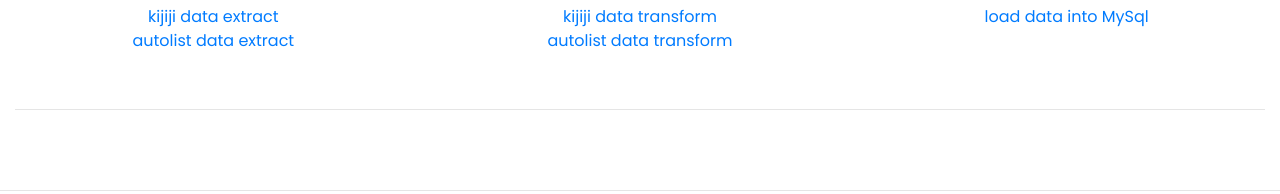
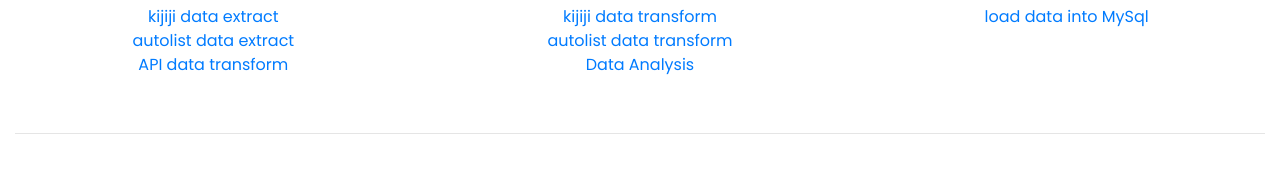
Before and after one commit to Pyligent/Car_ETL_PROJECT, a plain HTML site: page index.html in a window 1280 px wide. Shown: the part 1140-1334 px from the top of the page. Drawn offline with nearby package versions, Linux system fonts and the light colour scheme.

Commit message:
Add files via upload

```diff
--- a/index.html
+++ b/index.html
@@ -122,6 +122,10 @@
 		<a href="https://nbviewer.jupyter.org/github/Pyligent/Car_ETL_PROJECT/blob/master/kijiji_car_scaper_fullset.ipynb" style font_size=15px>kijiji data extract</a>
 		<br>
 		<a href="https://nbviewer.jupyter.org/github/Pyligent/Car_ETL_PROJECT/blob/master/mlouisju/ETL%20Project%20-%20Autolist.ipynb" style font_size=15px>autolist data extract</a>
+		<br>
+		<a href="https://nbviewer.jupyter.org/github/Pyligent/Car_ETL_PROJECT/blob/master/CarQuery.ipynb" style font_size=15px>API data transform</a>
+
+
 	</div>
 	<div class="col-xs-12 col-sm-4 col-md-4">
 		<i class="fas fa-bold"></i>
@@ -129,7 +133,10 @@
 		<a href="https://nbviewer.jupyter.org/github/Pyligent/Car_ETL_PROJECT/blob/master/Kijiji_Data_Trans_Plot.ipynb" style font_size=15px>kijiji data transform</a>
 		<br>
 		<a href="https://nbviewer.jupyter.org/github/Pyligent/Car_ETL_PROJECT/blob/master/Auto_trader_merge.ipynb" style font_size=15px>autolist data transform</a>
-	</div>
+
+		<br>
+		<a href="https://nbviewer.jupyter.org/github/Pyligent/Car_ETL_PROJECT/blob/master/car_query_charts_Tim.ipynb" style font_size=15px>Data Analysis</a>
+		</div>
 	<div class="col-xs-12 col-sm-4 col-md-4">
 		<i class="fab fa-css3"></i>
 		<h3>Load</h3>
```
